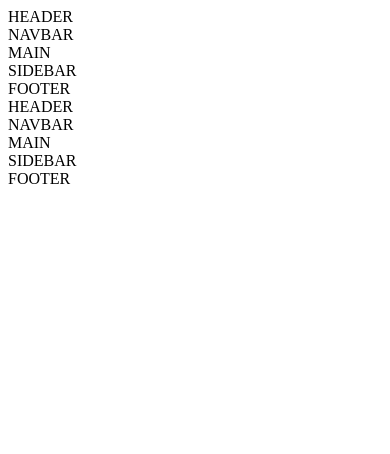
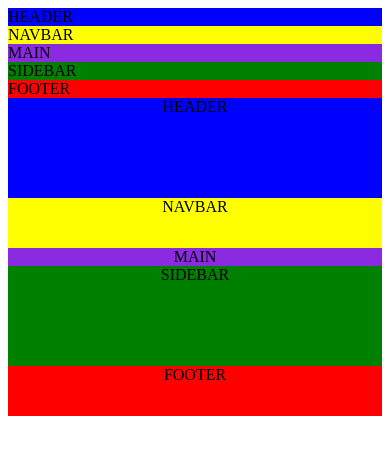
Before and after one commit to natalialaiton/TALLER_0_Maquetacio-n_Responsive, a plain HTML site: page taller0/ej-css-grid.html in a window 390 px wide. Drawn offline with Linux system fonts and the light colour scheme.

Commit message:
Commit
Se realizó el layout del index de Hotelia con responsive
design

```diff
--- /dev/null
+++ b/taller0/css/estilos-css-grid.css
@@ -0,0 +1,56 @@
+#container-grid {
+    display: grid;
+    grid-template:
+    "nav" auto
+    "banner" 400px
+    "descripcion" auto
+    "feature" auto
+    "ubicacion" auto
+    "opinion" auto
+    "footer" auto
+    }
+
+/*Estilos Grid Items*/
+header {
+    grid-area: header;
+    background-color: blue;
+}
+nav {
+    grid-area: navbar;
+    background-color: yellow;
+}
+main {
+    grid-area: main;
+    background-color: blueviolet;
+}
+aside {
+    grid-area: sidebar;
+    background-color: green;
+}
+footer {
+    grid-area: footer;
+    background-color: red;
+}
+
+/*Resolución tabletas*/
+@media screen and (min-width:768px) {
+}
+
+/*Resolución resoluciones medias*/
+@media screen and (min-width:1024px) {
+}
+
+/*Resolución resoluciones macro*/
+@media screen and (min-width:1308px) {
+    body{
+    background-color: #EAEAEA;
+    }
+    #container-grid{
+    max-width: 1300px;
+    margin: 0 auto;
+    }
+    nav{
+    width: 100%;
+    max-width: 1300px;
+    }
+    }
--- a/taller0/ej-css-grid.html
+++ b/taller0/ej-css-grid.html
@@ -3,6 +3,7 @@
 <main>MAIN</main>
 <aside>SIDEBAR</aside>
 <footer>FOOTER</footer>
+<link rel="stylesheet" href="./css/ej-css-grid.css">
 
 <div id="container-grid">
     <header>HEADER</header>
```
Also changed, not shown: taller0/index-css-grid.html (added, +30 -0 lines).
